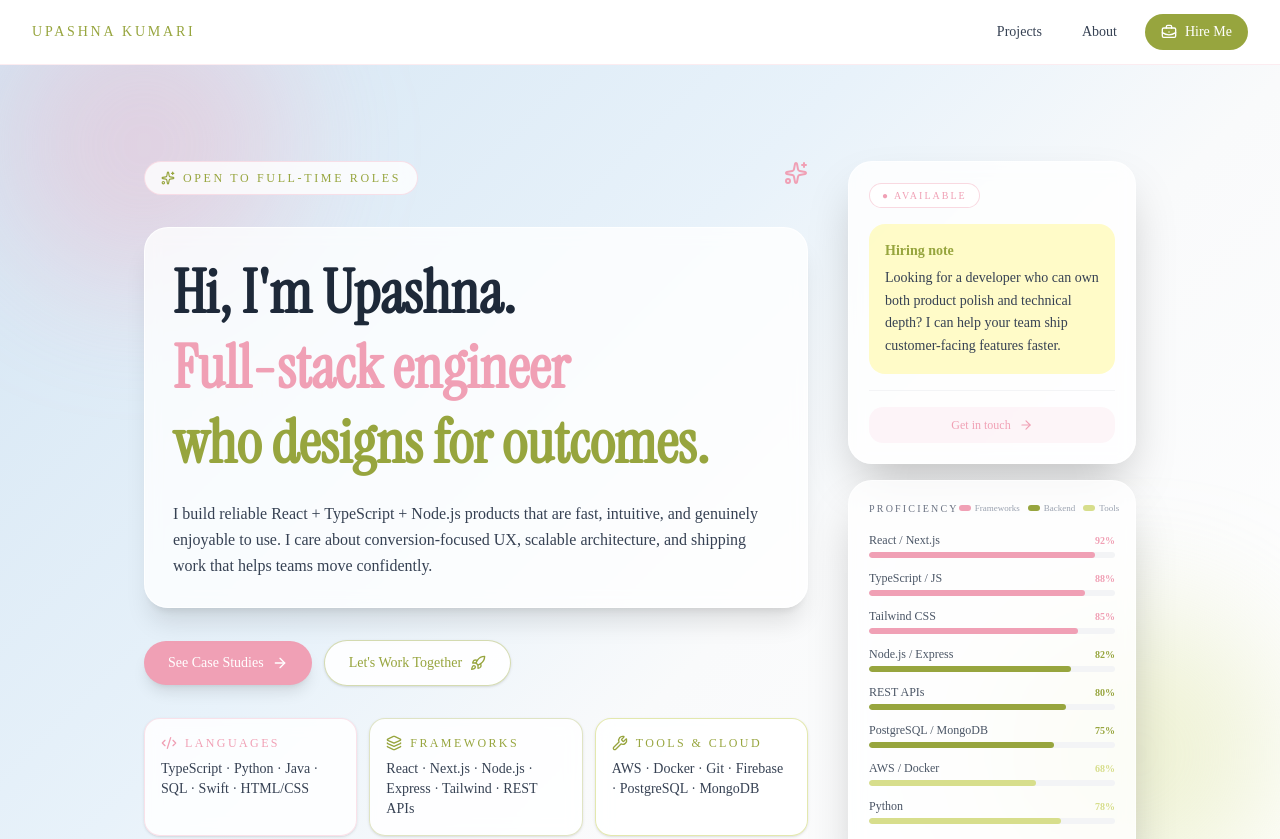
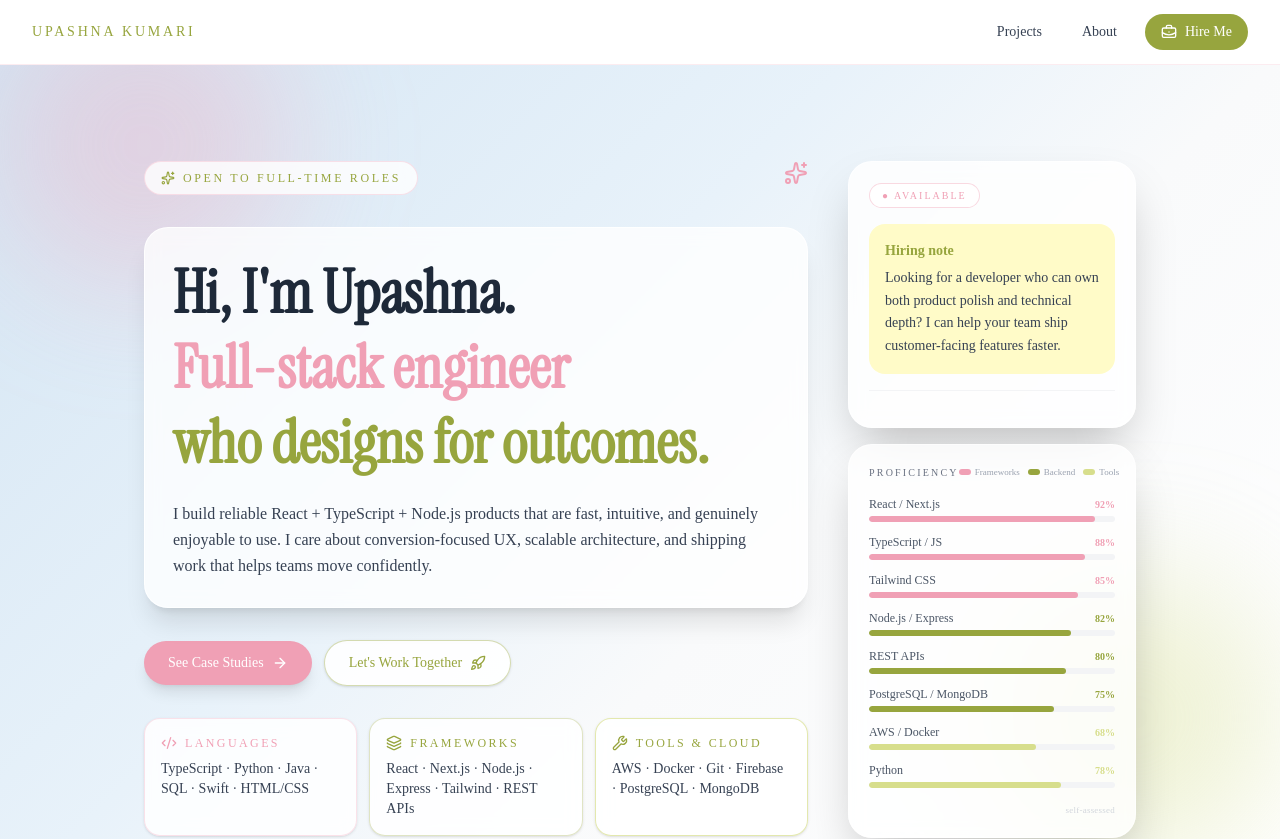
Before and after one commit to upashnakumari2000/Portfolio, a Next.js app: page / in a window 1280 px wide. Shown: the top 839 px of the page. Built offline with nearby package versions, Linux system fonts and the light colour scheme; a web font is replaced by a local one.

Commit message:
deployment

```diff
--- a/components/Hero.tsx
+++ b/components/Hero.tsx
@@ -122,13 +122,6 @@ export function Hero() {
                 </p>
               </div>
               <div className="mt-4 border-t border-gray-100 pt-4">
-                <a
-                  href="#contact"
-                  className="flex w-full items-center justify-center gap-2 rounded-xl bg-[#F0A0B5]/10 px-4 py-2.5 text-xs font-medium text-[#F0A0B5] transition-colors hover:bg-[#F0A0B5]/20"
-                >
-                  Get in touch
-                  <ArrowRight className="h-3.5 w-3.5" />
-                </a>
               </div>
             </div>
           </ScrollReveal>
```
